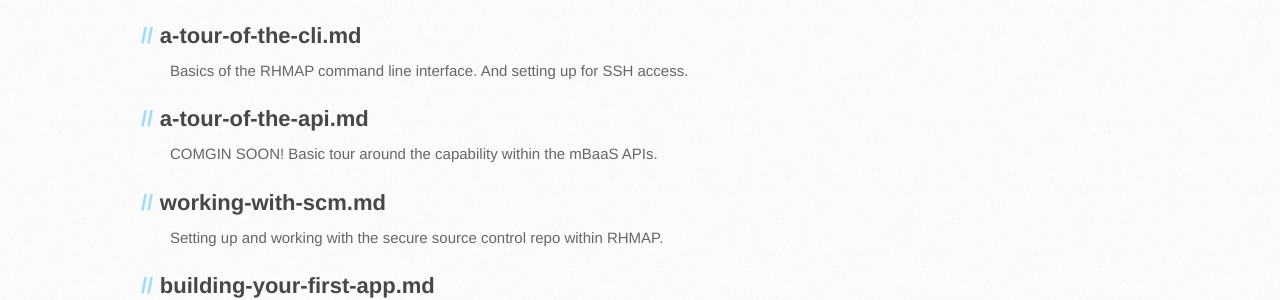
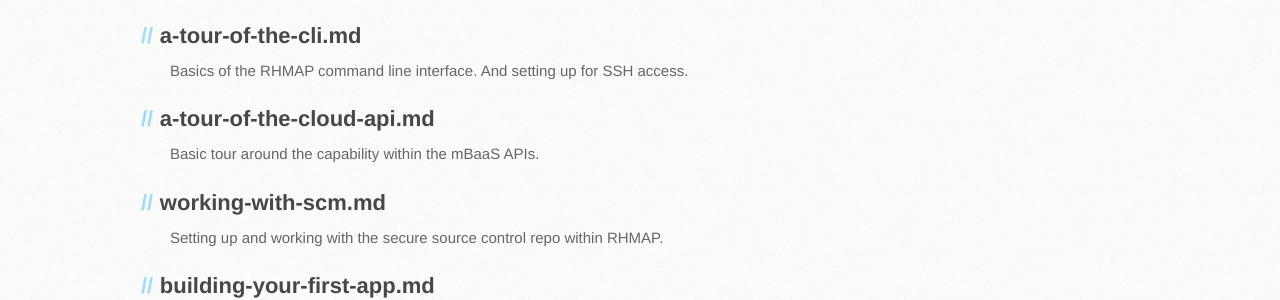
Before and after one commit to RedHatGov/rhmap-workshops, a Jekyll site: the page built from docs/www/4.2/default/LABS-MASTERLIST.md, in a window 1280 px wide. Shown: the part 545-845 px from the top of the page. Built offline with Jekyll 4.4.1, drawn with Linux system fonts in a browser that asks for light colours; some web fonts are replaced.

Commit message:
initial cloud APIs lab - more to do

```diff
--- a/docs/www/4.2/default/LABS-MASTERLIST.md
+++ b/docs/www/4.2/default/LABS-MASTERLIST.md
@@ -26,8 +26,8 @@ Basics of the RHMAP webconsole.
 ## a-tour-of-the-cli.md
 Basics of the RHMAP command line interface.  And setting up for SSH access.
 
-## a-tour-of-the-api.md
-COMGIN SOON!  Basic tour around the capability within the mBaaS APIs.
+## a-tour-of-the-cloud-api.md
+Basic tour around the capability within the mBaaS APIs.
 
 ## working-with-scm.md
 Setting up and working with the secure source control repo within RHMAP.
```
Also changed, not shown: docs/www/4.2/default/a-tour-of-the-cloud-api.md (added, +39 -0 lines), docs/www/4.2/default/workshop-index.md (+2 -0 lines).
